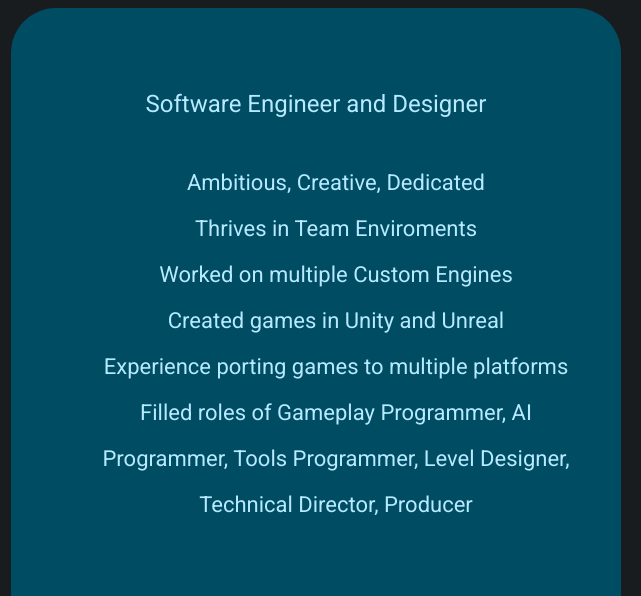
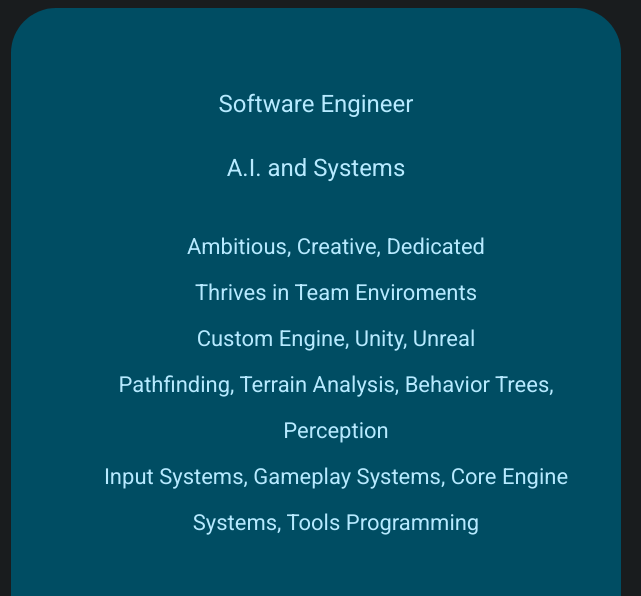
Before and after one commit to tfbscott/tfbscott.github.io, a plain HTML site: page index.html in a window 1280 px wide. Shown: the part 122-718 px from the top of the page, 639-1280 px from the left. Drawn offline with Linux system fonts and the light colour scheme.

Commit message:
Updated Landing Page

```diff
--- a/index.html
+++ b/index.html
@@ -41,15 +41,16 @@ Scott Fado-Bristow
 				</div>
 				<div class = "BannerCard" style="padding: 40px 40px 40px 40px; margin: 0px 0px 0px 0px; text-align: center;" >
 				<p class = "BlockTitle" style="line-height: 64px;">
-				Software Engineer and Designer
+				Software Engineer
+				<br>
+				A.I. and Systems
 				</p>
 				<ul class = "BlockText" style="line-height: 46px; list-style-type:none">
 				<li>Ambitious, Creative, Dedicated</li>
 				<li>Thrives in Team Enviroments</li>
-				<li>Worked on multiple Custom Engines</li>
-				<li>Created games in Unity and Unreal</li>
-				<li>Experience porting games to multiple platforms</li>
-				<li>Filled roles of Gameplay Programmer, AI Programmer, Tools Programmer, Level Designer, Technical Director, Producer</li>
+				<li>Custom Engine, Unity, Unreal</li>
+				<li>Pathfinding, Terrain Analysis, Behavior Trees, Perception
+				<li>Input Systems, Gameplay Systems, Core Engine Systems, Tools Programming
 				</ul>
 
 				</div>
```
